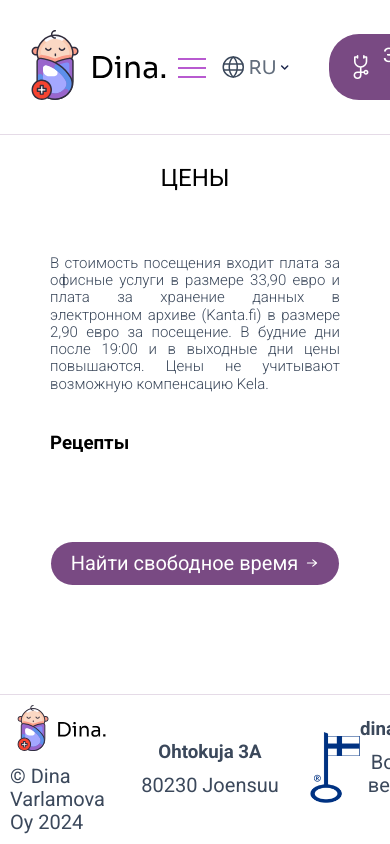
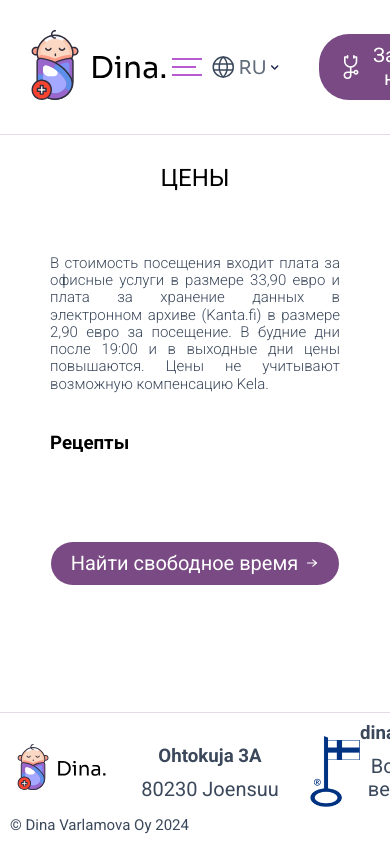
Before and after one commit to DAPDevs-Solutions/DinaDocProject, a Django app: page /ru/price/ in a window 390 px wide; the page is wider, and only the part inside the window is pictured. Run offline with Django 5.2, Linux system fonts and the light colour scheme; data that the repository does not hold is empty.

Commit message:
Making adaptation for main page

```diff
--- a/menu_pages/static/css/base.css
+++ b/menu_pages/static/css/base.css
@@ -199,7 +199,8 @@ footer {
     align-items: center;
     margin: auto;
     color: #3B485B;
-    padding: 30px 0;
+    margin-bottom: 10px;
+    /*padding: 30px 0;*/
 }
 
 .footer__wrapper--logo_rights p {
--- a/menu_pages/static/css/media/media_base.css
+++ b/menu_pages/static/css/media/media_base.css
@@ -2,9 +2,9 @@
     display: none;
 }
 
-/*.open {*/
-/*    display: flex !important;*/
-/*}*/
+.open {
+    display: flex !important;
+}
 
 
 @media screen and (max-width: 1400px) {
@@ -37,130 +37,130 @@
 
     /* Displaying the burger menu icon */
     /*СТИЛЬ НА ВЕСЬ ЭКРАН, МЕНЮ СЛЕВА*/
+    .burger-menu {
+        display: flex;
+        position: relative;
+        z-index: 50;
+        align-items: center;
+        width: 30px;
+        height: 18px;
+    }
+
+    .burger-menu span {
+        height: 2px;
+        width: 80%;
+        transform: scale(1);
+        background-color: #b85ad0;
+    }
+
+    .burger-menu:before, .burger-menu:after {
+        content: '';
+        position: absolute;
+        height: 2px;
+        width: 100%;
+        background-color: #b85ad0;
+        transition: all 0.5s ease 0s;
+    }
+
+    .burger-menu:before {
+        top: 0;
+    }
+
+    .burger-menu:after {
+        bottom: 0;
+    }
+
+    .burger-menu.active span {
+        transform: scale(0);
+    }
+
+    .burger-menu.active::before {
+        top: 50%;
+        transform: rotate(-45deg) translate(0, -50%);
+    }
+
+    .burger-menu.active:after {
+        bottom: 50%;
+        transform: rotate(45deg) translate(0, 50%);
+    }
+
+
+     /*Panel with tabs items*/
+    .navigation {
+        display: none;
+        flex-direction: column;
+        position: fixed;
+        transition: transform .5s;
+        top: 100px;
+        padding-top: 30px;
+        left: 0;
+        height: 20%;
+        width: 100%;
+        z-index: 50;
+        overflow-y: auto;
+        background-color: white;
+        animation: burgerAnimation 0.4s;
+    }
+
+    /*СТИЛЬ ВЫЕЗЖАЮЩЕЙ СЛЕВА МЕНЮ*/
     /*.burger-menu {*/
     /*    display: flex;*/
     /*    position: relative;*/
-    /*    z-index: 50;*/
-    /*    align-items: center;*/
-    /*    width: 30px;*/
-    /*    height: 18px;*/
+    /*    width: 40px;*/
+    /*    height: 40px;*/
+    /*    border: none;*/
+    /*    background-color: #ffffff;*/
+    /*    !*background-color: orange;*!*/
     /*}*/
 
     /*.burger-menu span {*/
+    /*    position: absolute;*/
+    /*    width: 70%;*/
     /*    height: 2px;*/
-    /*    width: 80%;*/
-    /*    transform: scale(1);*/
     /*    background-color: #b85ad0;*/
     /*}*/
 
-    /*.burger-menu:before, .burger-menu:after {*/
-    /*    content: '';*/
-    /*    position: absolute;*/
-    /*    height: 2px;*/
-    /*    width: 100%;*/
-    /*    background-color: #b85ad0;*/
-    /*    transition: all 0.5s ease 0s;*/
+    /*.burger-menu span:nth-child(1) {*/
+    /*    transform: translateY(10px);*/
     /*}*/
 
-    /*.burger-menu:before {*/
-    /*    top: 0;*/
+    /*.burger-menu span:nth-child(2) {*/
+    /*    transform: translateY(19px);*/
     /*}*/
 
-    /*.burger-menu:after {*/
-    /*    bottom: 0;*/
+    /*.burger-menu span:nth-child(3) {*/
+    /*    transform: translateY(28px);*/
     /*}*/
 
-    /*.burger-menu.active span {*/
-    /*    transform: scale(0);*/
+    /*.user_nav--menu.open .burger-menu span:nth-child(1) {*/
+    /*    top: 20px;*/
+    /*    transform: translateY(0) rotate(45deg);*/
     /*}*/
 
-    /*.burger-menu.active::before {*/
-    /*    top: 50%;*/
-    /*    transform: rotate(-45deg) translate(0, -50%);*/
+    /*.user_nav--menu.open .burger-menu span:nth-child(2) {*/
+    /*    opacity: 0;*/
     /*}*/
 
-    /*.burger-menu.active:after {*/
-    /*    bottom: 50%;*/
-    /*    transform: rotate(45deg) translate(0, 50%);*/
+    /*.user_nav--menu.open .burger-menu span:nth-child(3) {*/
+    /*    top: 20px;*/
+    /*    transform: translateY(0) rotate(-45deg);*/
     /*}*/
 
-
-     /*Panel with tabs items*/
     /*.navigation {*/
-    /*    display: none;*/
-    /*    flex-direction: column;*/
-    /*    position: fixed;*/
+    /*    position: absolute;*/
+    /*    top: 0;*/
+    /*    left: -200px;*/
+    /*    width: 200px;*/
+    /*    padding-top: 130px;*/
+    /*    background-color: #ffffff;*/
+    /*    z-index: 3;*/
+    /*    border-radius: 10px;*/
     /*    transition: transform .5s;*/
-    /*    top: 0;*/
-    /*    padding-top: 50px;*/
-    /*    left: 0;*/
-    /*    height: 100%;*/
-    /*    width: 100%;*/
-    /*    z-index: 50;*/
-    /*    overflow-y: auto;*/
-    /*    background-color: white;*/
-    /*    animation: burgerAnimation 0.4s;*/
     /*}*/
 
-    /*СТИЛЬ ВЫЕЗЖАЮЩЕЙ СЛЕВА МЕНЮ*/
-    .burger-menu {
-        display: flex;
-        position: relative;
-        width: 40px;
-        height: 40px;
-        border: none;
-        background-color: #ffffff;
-        /*background-color: orange;*/
-    }
-
-    .burger-menu span {
-        position: absolute;
-        width: 70%;
-        height: 2px;
-        background-color: #b85ad0;
-    }
-
-    .burger-menu span:nth-child(1) {
-        transform: translateY(10px);
-    }
-
-    .burger-menu span:nth-child(2) {
-        transform: translateY(19px);
-    }
-
-    .burger-menu span:nth-child(3) {
-        transform: translateY(28px);
-    }
-
-    .user_nav--menu.open .burger-menu span:nth-child(1) {
-        top: 20px;
-        transform: translateY(0) rotate(45deg);
-    }
-
-    .user_nav--menu.open .burger-menu span:nth-child(2) {
-        opacity: 0;
-    }
-
-    .user_nav--menu.open .burger-menu span:nth-child(3) {
-        top: 20px;
-        transform: translateY(0) rotate(-45deg);
-    }
-
-    .navigation {
-        position: absolute;
-        top: 0;
-        left: -200px;
-        width: 200px;
-        padding-top: 130px;
-        background-color: #ffffff;
-        z-index: 3;
-        border-radius: 10px;
-        transition: transform .5s;
-    }
-
-    .user_nav--menu.open .navigation{
-        transform: translateX(100%);
-    }
+    /*.user_nav--menu.open .navigation{*/
+    /*    transform: translateX(100%);*/
+    /*}*/
 
     .menu--tabs_items {
         padding: 0 10px 10px 20px;
@@ -192,3 +192,19 @@
     }
 
 }
+
+@media screen and (max-width: 900px) {
+    .footer__wrapper {
+        position: relative;
+        margin-bottom: 10px;
+    }
+
+    .rights {
+        position: absolute;
+        bottom: 0;
+    }
+
+    .rights p {
+        font-size: 15px;
+    }
+}
--- a/menu_pages/static/js/burger-menu.js
+++ b/menu_pages/static/js/burger-menu.js
@@ -1,11 +1,11 @@
-// document.querySelector('.burger-menu').addEventListener('click', function () {
-//     this.classList.toggle('active');
-//     document.querySelector('.navigation').classList.toggle('open');
-//
+document.querySelector('.burger-menu').addEventListener('click', function () {
+    this.classList.toggle('active');
+    document.querySelector('.navigation').classList.toggle('open');
+
+})
+
+// document.addEventListener("DOMContentLoaded", function() {
+//     document.getElementById("burger").addEventListener("click", function() {
+//         document.querySelector(".user_nav--menu").classList.toggle("open")
+//     })
 // })
-
-document.addEventListener("DOMContentLoaded", function() {
-    document.getElementById("burger").addEventListener("click", function() {
-        document.querySelector(".user_nav--menu").classList.toggle("open")
-    })
-})
--- a/templates/base/base.html
+++ b/templates/base/base.html
@@ -36,14 +36,14 @@
                         </ul>
                     </nav>
 
-{#                    <div class="burger-menu" id="burger">#}
+                    <div class="burger-menu" id="burger">
+                        <span></span>
+                    </div>
+{#                    <button class="burger-menu" id="burger">#}
 {#                        <span></span>#}
-{#                    </div>#}
-                    <button class="burger-menu" id="burger">
-                        <span></span>
-                        <span></span>
-                        <span></span>
-                    </button>
+{#                        <span></span>#}
+{#                        <span></span>#}
+{#                    </button>#}
 
                     <div class="lang_block" id="lang_blockID">
                         <img src="{% static 'base/images/lang_globus.svg' %}" alt="Глобус">
@@ -89,13 +89,10 @@
         <div class="footer__wrapper header-footer_container">
             <div class="footer__wrapper--logo_rights">
                 <img src="{% static 'base/images/dina_logo.svg' %}" alt="Логотип">
-
-                <p>© Dina Varlamova Oy 2024</p>
             </div>
 
             <div class="footer__wrapper--address footer-align-center">
                 <h3 id="address">Ohtokuja 3A</h3>
-
                 <p>80230 Joensuu</p>
             </div>
 
@@ -110,7 +107,11 @@
 
             <div class="footer_wrapper--contact_phone footer-align-center">
                 <h3 id="phone-number"><a href="tel:+040 000 0000" class="doc-phonenumber">040 000 0000</a></h3>
-                <p>{% translate 'Есть онлайн запись на прием' %}</p>
+                <p>{%translate 'Есть онлайн запись на прием' %}</p>
+            </div>
+
+            <div class="rights">
+                <p>© Dina Varlamova Oy 2024</p>
             </div>
         </div>
     </footer>
```
